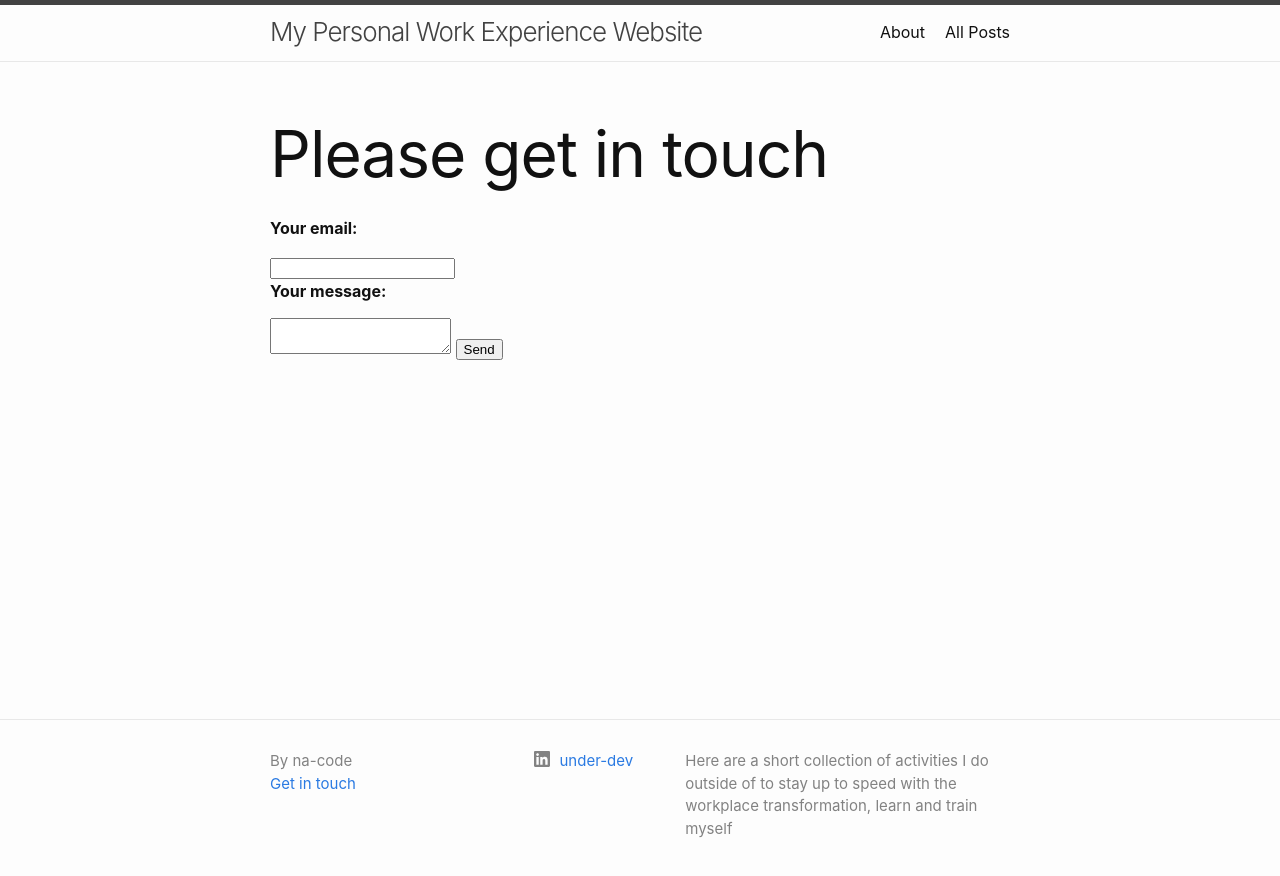
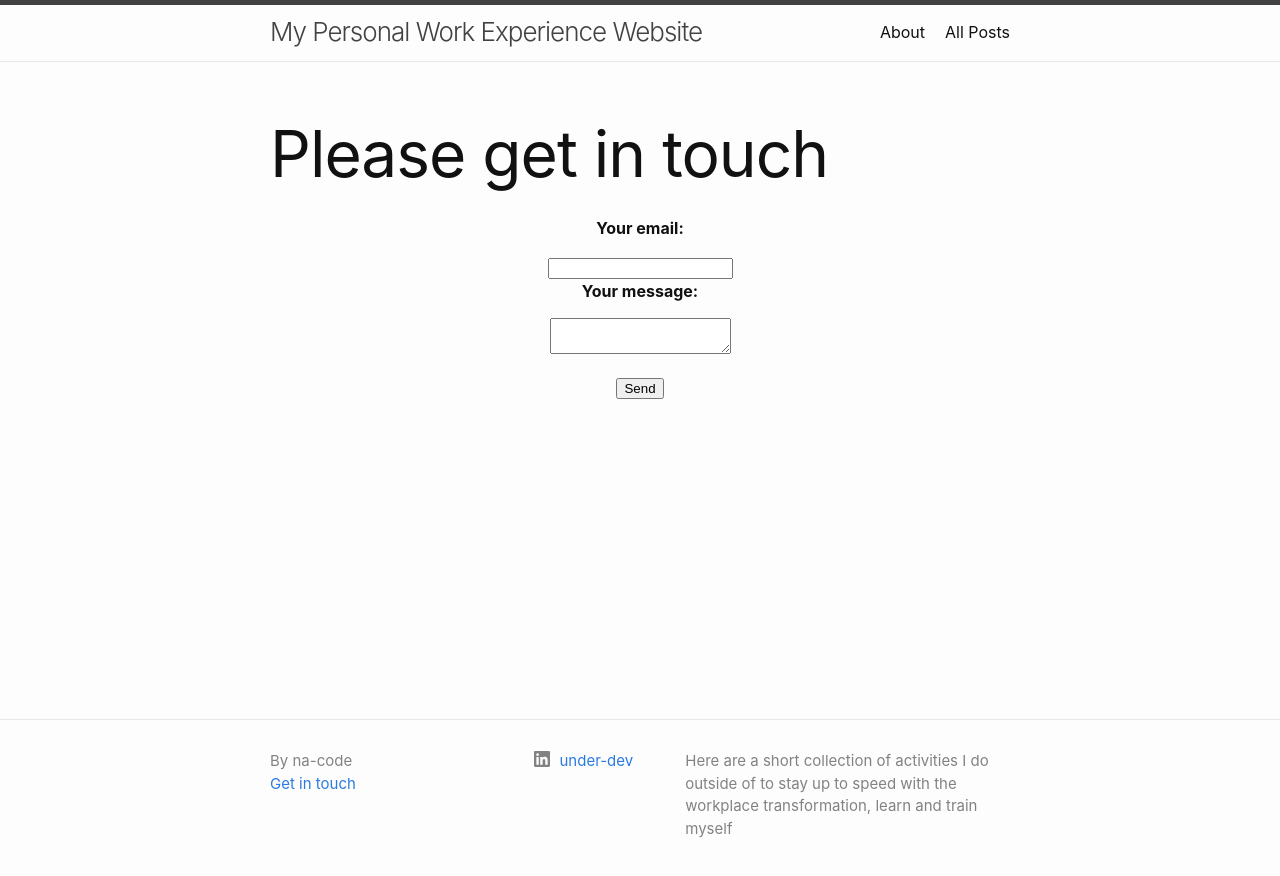
Before and after one commit to na-code/na-site, a Jekyll site: the page built from contact.html, in a window 1280 px wide. Shown: the top 876 px of the page. Built offline with Jekyll 4.4.1, drawn with Linux system fonts in a browser that asks for light colours.

Commit message:
Update contact.html

```diff
--- a/contact.html
+++ b/contact.html
@@ -19,10 +19,11 @@ layout: default
   }
 </style>
 
+
 <article class="post">
     <h1>Please get in touch</h1>
 
-  <div class="post-content">
+  <div class="container">
 
     <!-- Test Formulaire de contact via Form -->
 <form
@@ -38,7 +39,7 @@ layout: default
     <textarea name="message"></textarea>
   </label>
 
-
+  <p></p>
 
   <button type="submit">Send</button>
 </form>
```
